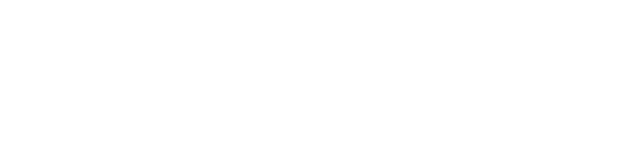
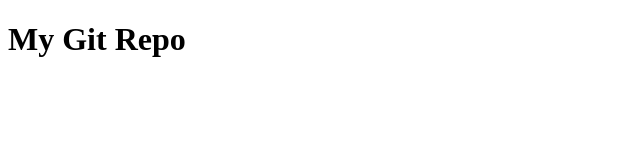
Before and after one commit to raselahmed332/git_secend_repo, a plain HTML site: page index.html in a window 1280 px wide. Shown: the whole page, without its empty margins (0-640 px from the left). Drawn offline with Linux system fonts and the light colour scheme.

Commit message:
new text added

```diff
--- a/index.html
+++ b/index.html
@@ -4,9 +4,9 @@
     <meta charset="UTF-8">
     <meta http-equiv="X-UA-Compatible" content="IE=edge">
     <meta name="viewport" content="width=device-width, initial-scale=1.0">
-    <title>Document</title>
+    <title>Git secend repo</title>
 </head>
 <body>
-
+    <h1>My Git Repo</h1>
 </body>
 </html>
```
